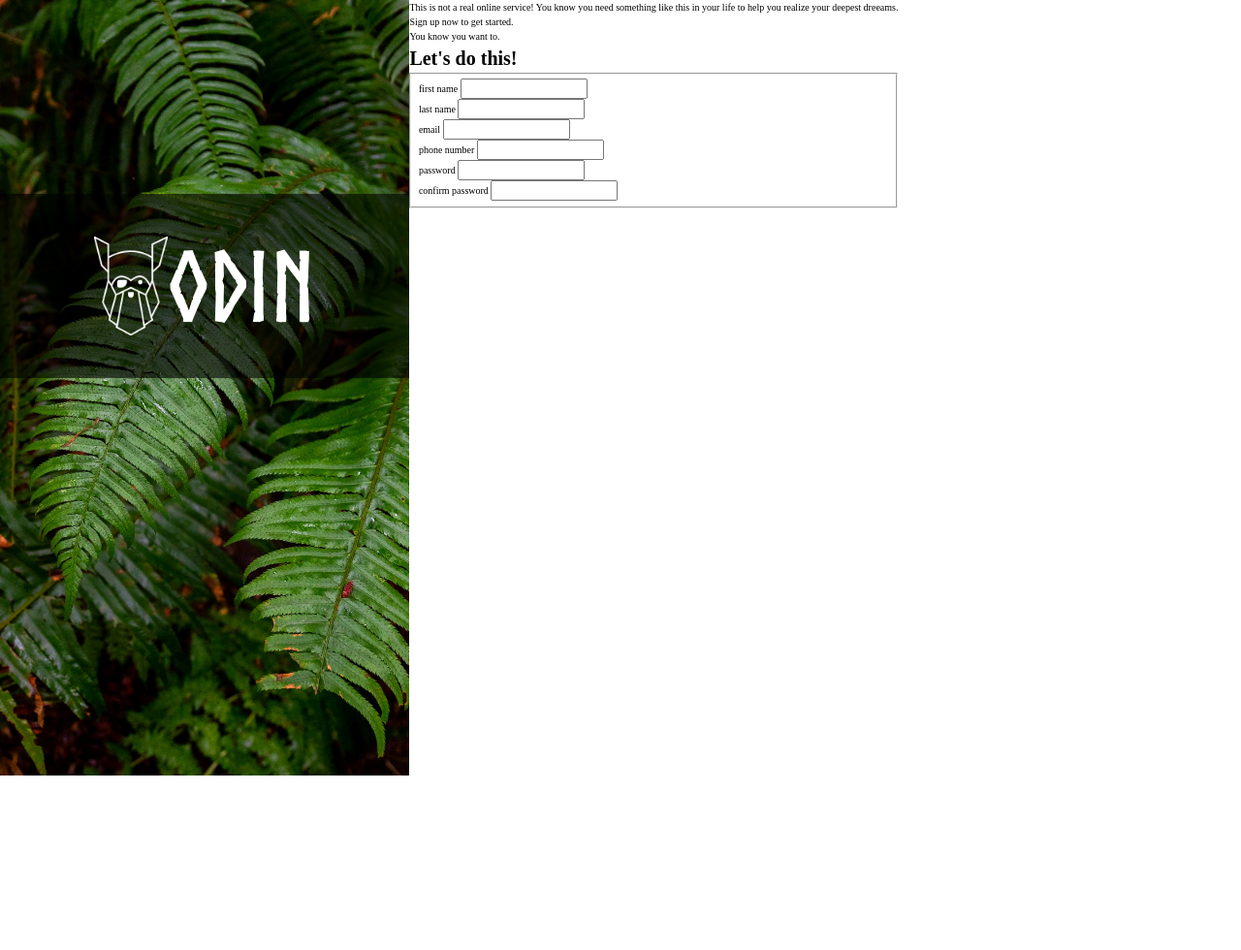
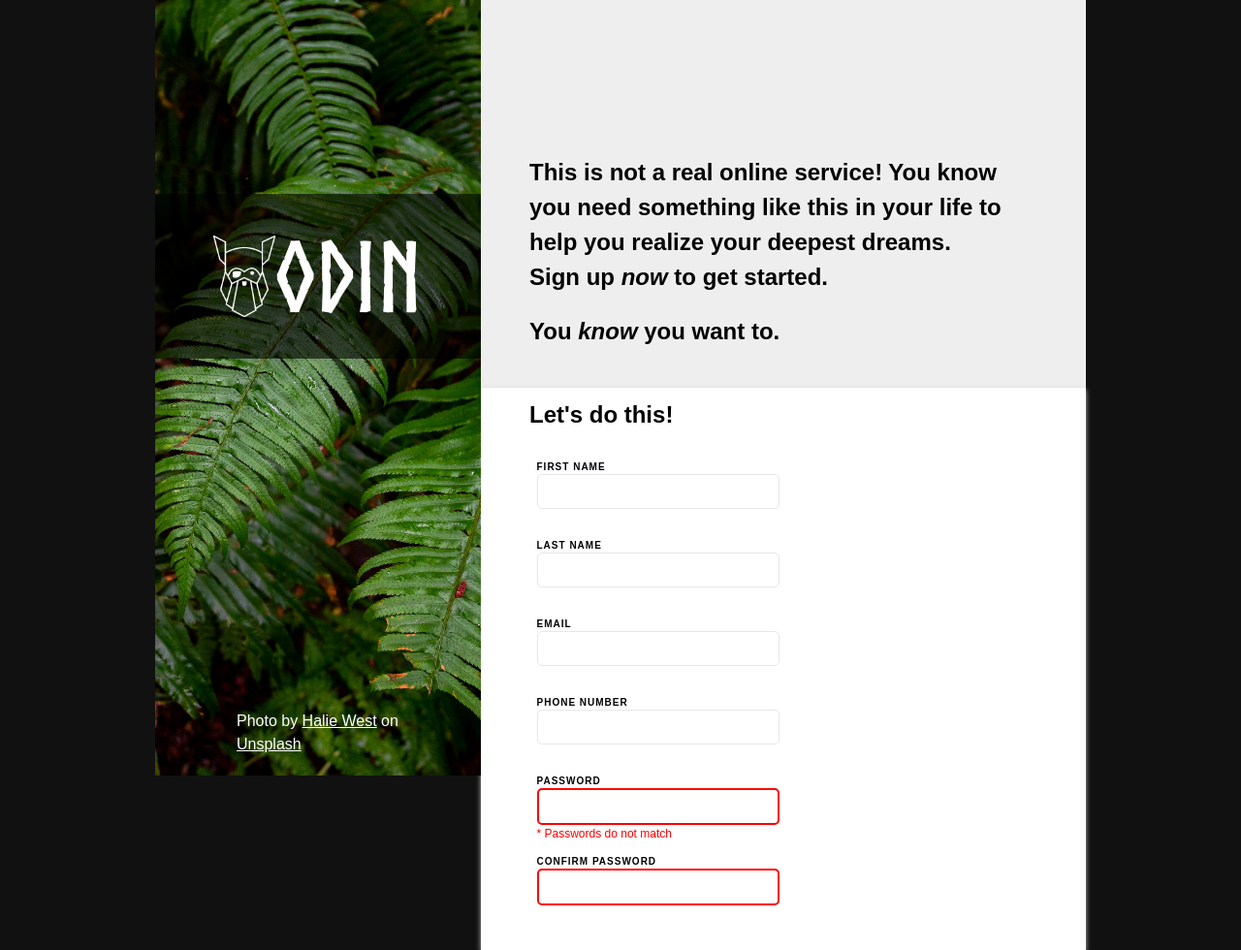
Before and after one commit to Vercyngetoryks/TOP-Sign-up-form, a plain HTML site: page index.html in a window 1280 px wide. Shown: the whole page at 97% size. Before the commit the page ends 800 px from the top, so only its background shows below. Drawn offline with Linux system fonts and the light colour scheme.

Commit message:
finish styling form

```diff
--- a/index.html
+++ b/index.html
@@ -9,20 +9,28 @@
   <body>
     <div class="container">
       <div class="container-left">
+        <p class="credits">
+          Photo by
+          <a href="https://unsplash.com/@haliewestphoto">Halie West</a> on
+          <a href="https://unsplash.com/">Unsplash</a>
+        </p>
         <div class="logo-box">
           <img src="./img/odin-lined.png" alt="Odin logo" class="logo" />
           <p class="logo-text">odin</p>
         </div>
       </div>
       <div class="container-right">
-        <p>
+        <div class="text-box">
+          <p class="text-cta">
             This is not a real online service! You know you need something like
-          this in your life to help you realize your deepest dreeams.
+            this in your life to help you realize your deepest dreams. <br />
+            Sign up <em>now</em> to get started.
           </p>
-        <p>Sign up now to get started.</p>
-        <p>You know you want to.</p>
-        <form action="">
-          <h1>Let's do this!</h1>
+          <p class="text-encouragment">You <em>know</em> you want to.</p>
+        </div>
+        <div class="form">
+          <form action="#" method="get">
+            <h2>Let's do this!</h2>
             <fieldset>
               <div>
                 <label for="first-name">first name</label>
@@ -42,15 +50,22 @@
               </div>
               <div>
                 <label for="pswd">password</label>
-              <input type="password" id="pswd" name="pswd" />
+                <input type="password" id="pswd" name="pswd" required />
+                <span></span>
               </div>
               <div>
                 <label for="pswd-conf">confirm password</label>
-              <input type="password" id="pswd-conf" name="pswd-conf" />
+                <input
+                  type="password"
+                  id="pswd-conf"
+                  name="pswd-conf"
+                  required
+                />
               </div>
             </fieldset>
           </form>
         </div>
       </div>
+    </div>
   </body>
 </html>
--- a/style.css
+++ b/style.css
@@ -60,21 +60,49 @@ h6 {
   isolation: isolate;
 }
 
+body {
+  background: #111;
+}
+
 .container {
   display: flex;
   height: 100vh;
+  width: 75%;
+  max-width: 1600px;
+  margin: 0 auto;
 }
 
 .container-left {
   background-image: url(./img/pic.jpg);
   background-size: cover;
   background-position: center, center;
-  flex: 0 0 33%;
+  flex: 0 0 35%;
+  position: relative;
+}
+
+.credits {
+  position: absolute;
+  color: #fff;
+  left: 50%;
+  bottom: 2rem;
+  transform: translateX(-50%);
+  font-size: 1.6rem;
+  font-family: sans-serif;
+}
+
+.credits a:link,
+.credits a:visited {
+  color: #fff;
+}
+
+.credits a:hover,
+.credits a:active {
+  color: #ccc;
 }
 
 .logo-box {
   background-color: rgba(0, 0, 0, 0.6);
-  padding: 2rem;
+  padding: 1rem;
   margin-top: 20rem;
   display: flex;
   justify-content: center;
@@ -90,3 +118,98 @@ h6 {
   font-family: "norsebold";
   font-size: 10rem;
 }
+
+.container-right {
+  background: #eee;
+  flex: 1;
+}
+
+.text-box {
+  margin-top: 16rem;
+  margin-left: 5rem;
+  font-family: sans-serif;
+  max-width: 80%;
+  font-size: 2.4rem;
+  font-weight: 600;
+}
+
+.text-cta {
+  margin-bottom: 2rem;
+}
+
+.text-encouragment {
+  margin-bottom: 4rem;
+}
+
+.form {
+  background: #fff;
+  padding: 1rem 5rem;
+  box-shadow: 0 2px 5px #bbb;
+}
+
+.form h2 {
+  font-size: 2.4rem;
+  margin-bottom: 1em;
+}
+
+form {
+  font-family: sans-serif;
+  /* max-width: 80%; */
+  display: inline-block;
+}
+
+fieldset {
+  border: none;
+  display: flex;
+  flex-wrap: wrap;
+}
+
+fieldset div {
+  display: flex;
+  flex-direction: column;
+  margin-bottom: 3rem;
+  margin-right: 6rem;
+}
+
+label {
+  display: inline-block;
+  text-transform: uppercase;
+  width: 200px;
+  font-size: 1rem;
+  font-weight: 600;
+  letter-spacing: 1px;
+}
+
+input {
+  width: 250px;
+  font-size: 1.6rem;
+  padding: 0.5rem;
+  border: 1px solid #e5e7eb;
+  border-radius: 5px;
+}
+
+input + span {
+  position: relative;
+}
+
+input + span::after {
+  position: absolute;
+  left: 0px;
+  top: 0px;
+  font-size: 1.2rem;
+}
+
+input:invalid {
+  border: 2px solid red;
+}
+
+input:invalid + span::after {
+  content: "* Passwords do not match";
+  color: red;
+}
+
+input:focus {
+  box-shadow: 2px 2px 5px #999;
+  outline-style: solid;
+  outline-color: rgb(71, 128, 250);
+}
```
Lines whose indentation alone changed are shown as unchanged.
